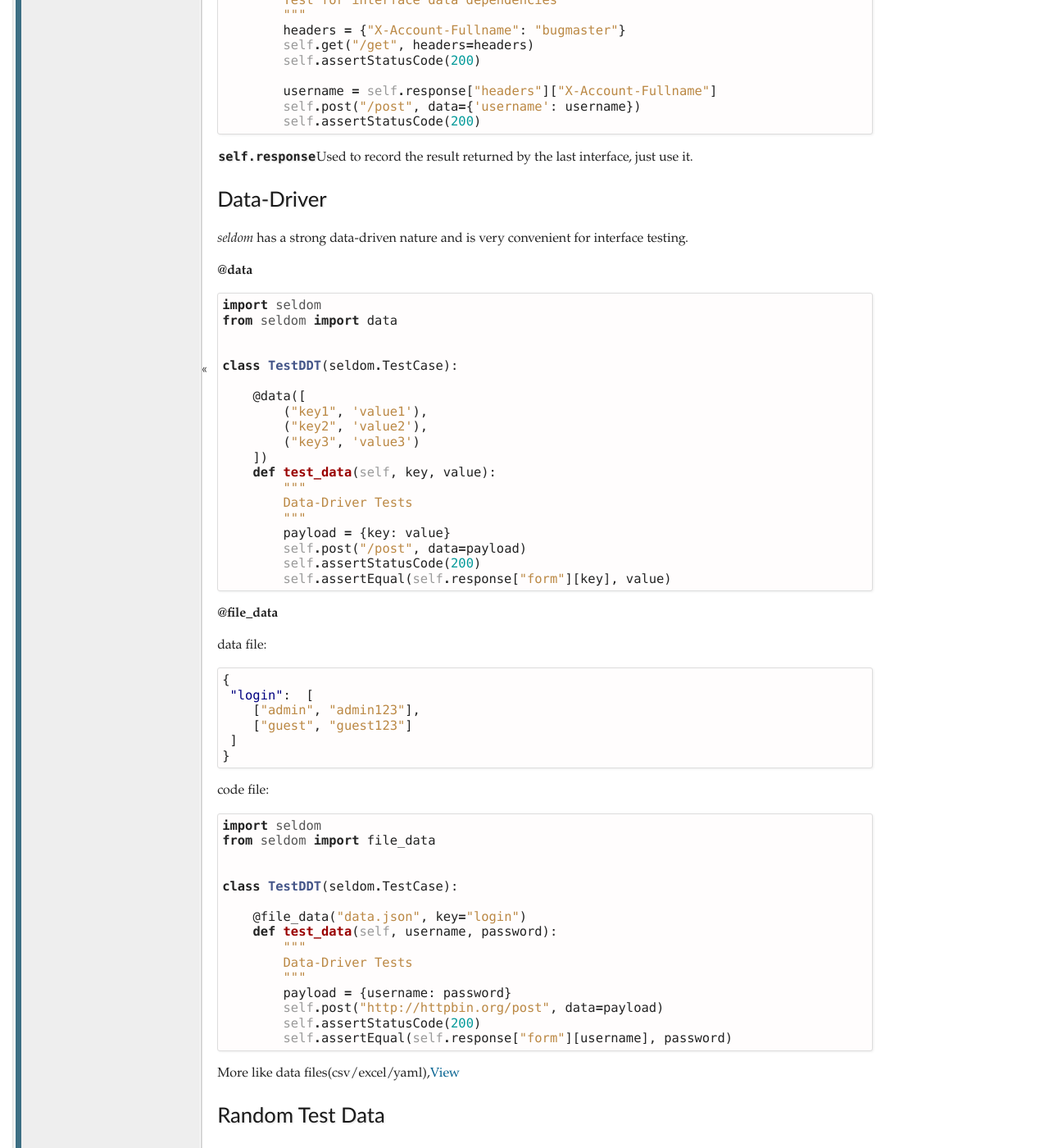
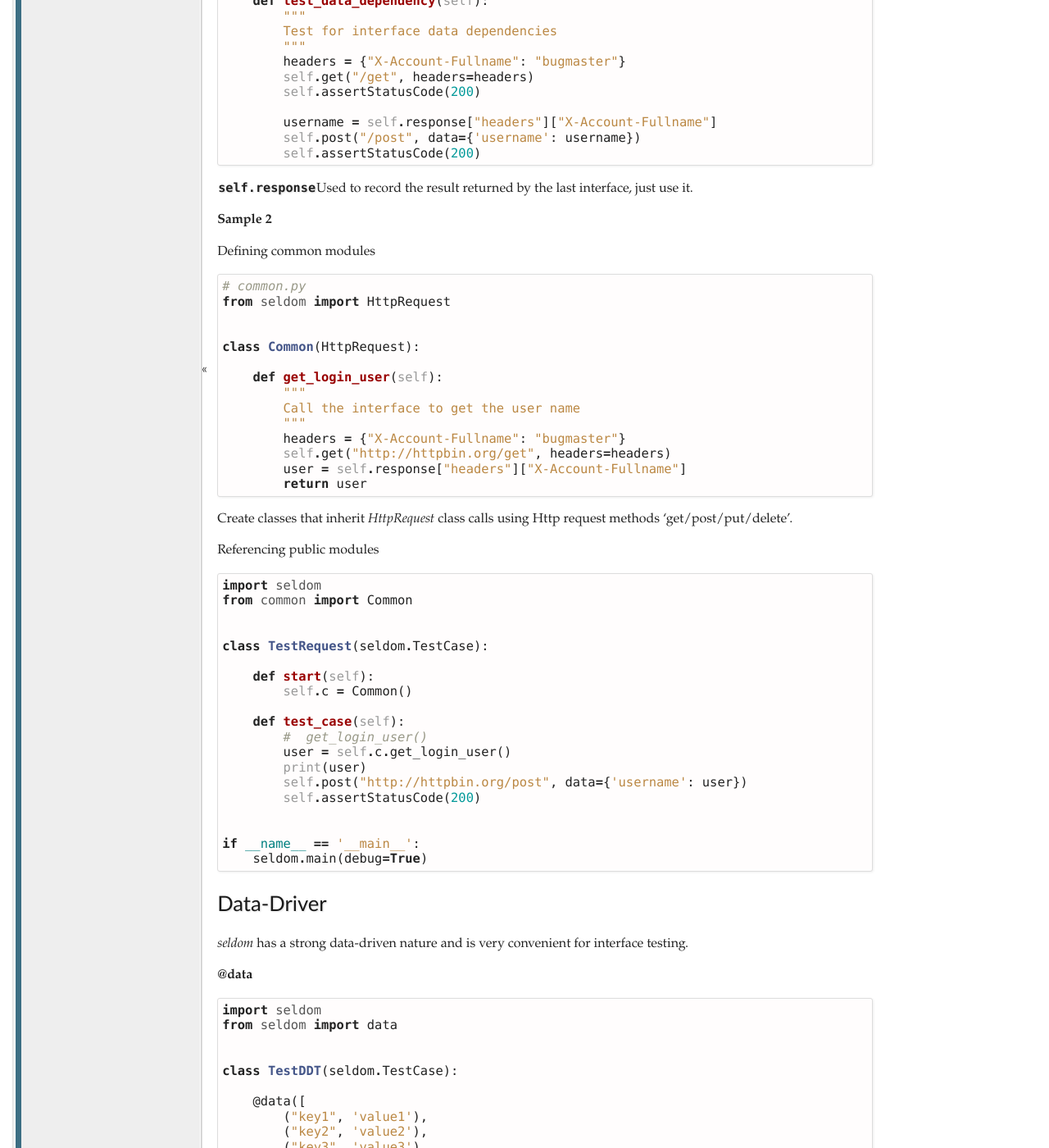
Before and after one commit to SeldomQA/seldom, a Sphinx documentation site: the page built from docs/rst_docs/http.rst, in a window 1280 px wide and 1400 px high, scrolled down 6592 px. Shown: the whole window at 82% size. Built offline with Sphinx 7.4.7, drawn with Linux system fonts in a browser that asks for light colours.

Commit message:
doc: update http test sample

````diff
--- a/docs/http.md
+++ b/docs/http.md
@@ -333,6 +335,55 @@ class TestRespData(seldom.TestCase):
 ```
 
 seldom提供了`self.response`用于记录上个接口返回的结果，直接拿来用即可。
+
+* 封装接口依赖
+
+创建公共模块
+
+```python
+# common.py
+from seldom import HttpRequest
+
+
+class Common(HttpRequest):
+
+    def get_login_user(self):
+        """
+        调用接口获得用户名
+        """
+        headers = {"X-Account-Fullname": "bugmaster"}
+        self.get("http://httpbin.org/get", headers=headers)
+        user = self.response["headers"]["X-Account-Fullname"]
+        return user
+
+```
+
+> 创建类直接继承 `HttpRequest` 类调用使用Http请求方法`get/post/put/delete` .
+
+引用公共模块
+
+```python
+import seldom
+from common import Common
+
+
+class TestRequest(seldom.TestCase):
+
+    def start(self):
+        self.c = Common()
+
+    def test_case(self):
+        # 调用 get_login_user() 获取
+        user = self.c.get_login_user()
+        print(user)
+        self.post("http://httpbin.org/post", data={'username': user})
+        self.assertStatusCode(200)
+
+
+if __name__ == '__main__':
+    seldom.main(debug=True)
+
+```
 
 
 ### 数据驱动
--- a/docs/rst_docs/http.rst
+++ b/docs/rst_docs/http.rst
@@ -324,6 +324,8 @@ Interface Data Dependency
 
 In scenario testing, we need to call the next interface using data from the previous interface.
 
+**Sample 1**
+
 .. code:: python
 
     import seldom
@@ -344,6 +346,54 @@ In scenario testing, we need to call the next interface using data from the prev
 
 
 \ ``self.response``\ Used to record the result returned by the last interface, just use it.
+
+**Sample 2**
+
+Defining common modules
+
+.. code:: python
+
+    # common.py
+    from seldom import HttpRequest
+
+
+    class Common(HttpRequest):
+
+        def get_login_user(self):
+            """
+            Call the interface to get the user name
+            """
+            headers = {"X-Account-Fullname": "bugmaster"}
+            self.get("http://httpbin.org/get", headers=headers)
+            user = self.response["headers"]["X-Account-Fullname"]
+            return user
+
+
+Create classes that inherit `HttpRequest` class calls using Http request methods 'get/post/put/delete'.
+
+Referencing public modules
+
+.. code:: python
+
+    import seldom
+    from common import Common
+
+
+    class TestRequest(seldom.TestCase):
+
+        def start(self):
+            self.c = Common()
+
+        def test_case(self):
+            #  get_login_user()
+            user = self.c.get_login_user()
+            print(user)
+            self.post("http://httpbin.org/post", data={'username': user})
+            self.assertStatusCode(200)
+
+
+    if __name__ == '__main__':
+        seldom.main(debug=True)
 
 
 Data-Driver
````
Also changed, not shown: other parts of docs/http.md (+2 -0 lines).
